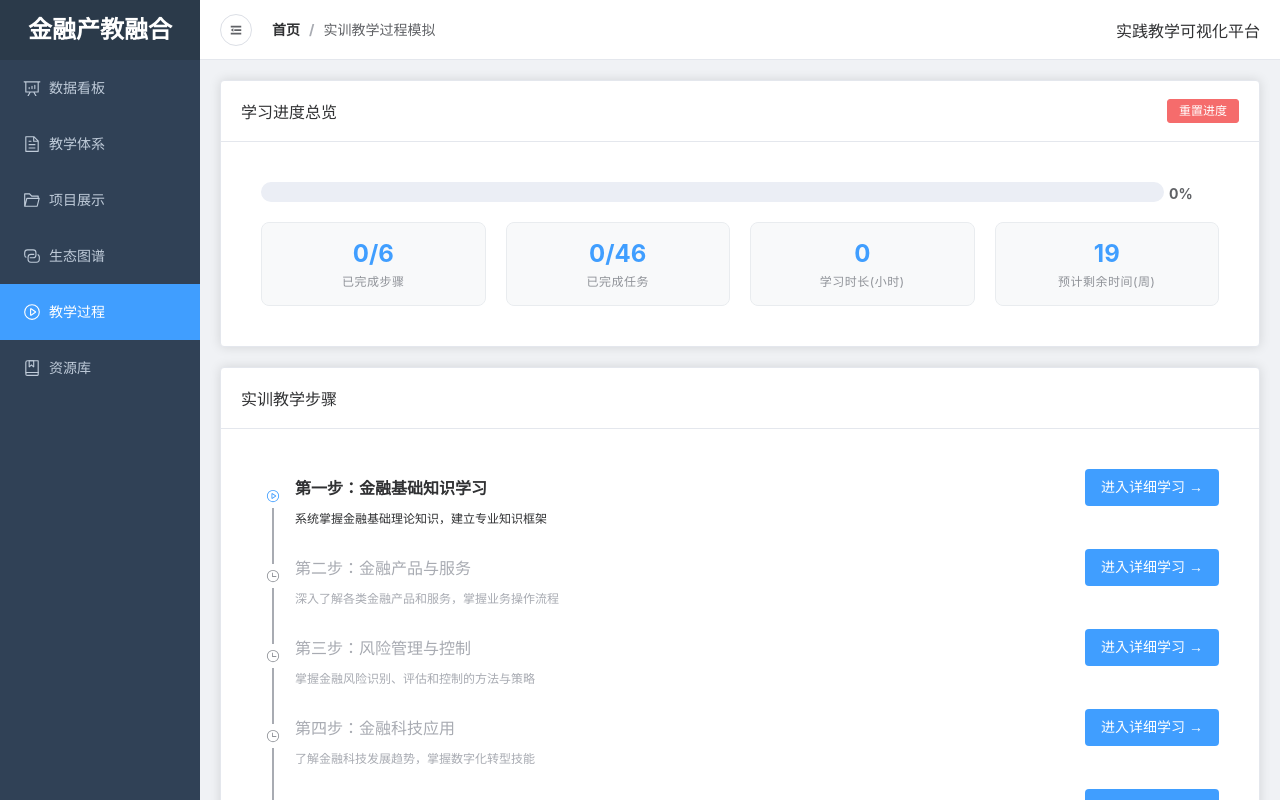
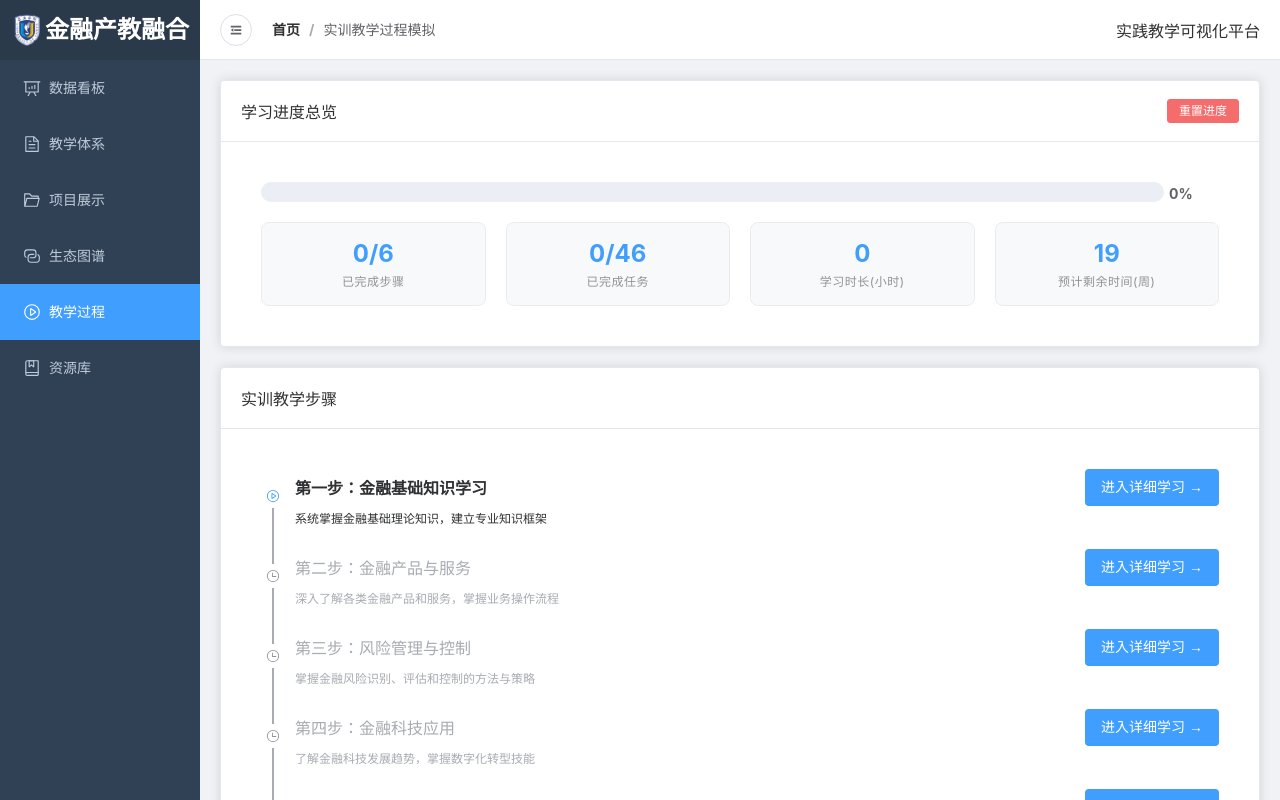
Before and after one commit to ltb1996/chanjiaoronghexiangmu1, a Vue app: page /teaching-process in a window 1280 px wide. Built offline with nearby package versions, Linux system fonts and the light colour scheme.

Commit message:
add logo

```diff
--- a/src/components/Layout/index.vue
+++ b/src/components/Layout/index.vue
@@ -3,8 +3,9 @@
     <!-- 侧边栏 -->
     <el-aside :width="sidebarCollapsed ? '64px' : '200px'" class="sidebar">
       <div class="logo">
+        <img v-if="!sidebarCollapsed" src="../../assets/pic2.png" alt="logo" class="logo-img" />
         <h2 v-if="!sidebarCollapsed">金融产教融合</h2>
-        <h2 v-else>金融</h2>
+        <img v-else src="../../assets/pic2.png" alt="logo" class="logo-img-collapsed" />
       </div>
       <el-menu
         :default-active="activeMenu"
@@ -142,6 +143,23 @@ export default {
   color: #fff;
   font-size: 16px;
   font-weight: bold;
+  display: flex;
+  align-items: center;
+  justify-content: center;
+  gap: 2px;
+  padding: 0 10px;
+}
+
+.logo-img {
+  width: 32px;
+  height: 32px;
+  object-fit: contain;
+}
+
+.logo-img-collapsed {
+  width: 40px;
+  height: 40px;
+  object-fit: contain;
 }
 
 .sidebar-menu {
```
